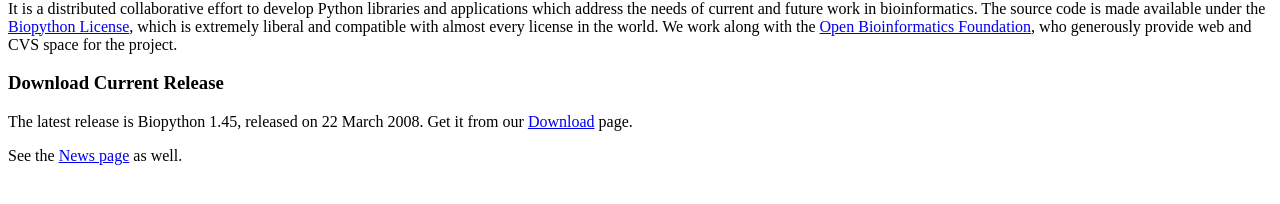
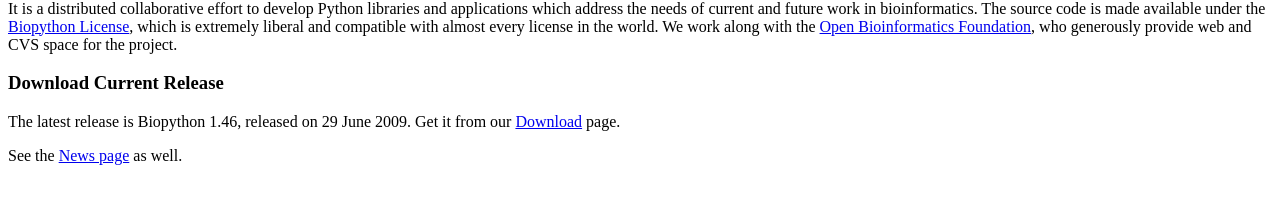
Before and after one commit to biopython/biopython.github.io, a Jekyll site: the page built from wiki/Biopython.md, in a window 1280 px wide. Shown: the part 155-359 px from the top of the page. Built offline with Jekyll 4.4.1, drawn with Linux system fonts in a browser that asks for light colours.

Commit message:
/* Download Current Release */

```diff
--- a/wiki/Biopython.md
+++ b/wiki/Biopython.md
@@ -20,7 +20,7 @@ who generously provide web and CVS space for the project.
 
 ### Download Current Release
 
-The latest release is Biopython 1.45, released on 22 March 2008. Get it
+The latest release is Biopython 1.46, released on 29 June 2009. Get it
 from our [Download](Download "wikilink") page.
 
 See the [News page](News "wikilink") as well.
```
Also changed, not shown: 1 other file.
